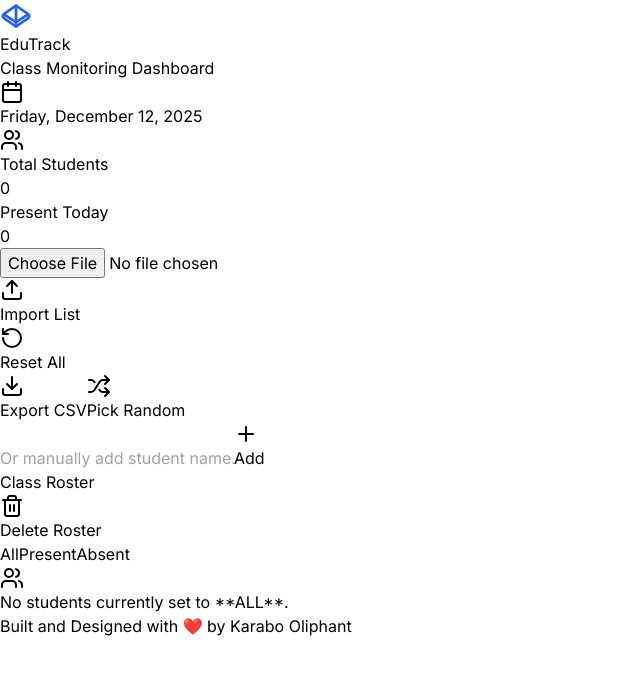
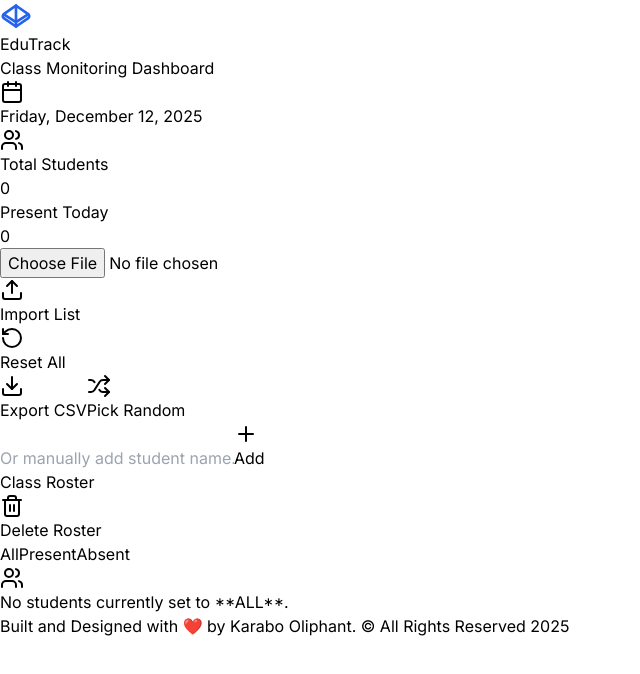
Before and after one commit to DynamicKarabo/class-app, a React (Vite) app: page / in a window 1280 px wide. Shown: the top 674 px of the page, without its empty margins (0-640 px from the left). Built offline with nearby package versions, Linux system fonts and the light colour scheme.

Commit message:
Update App.tsx added copyright

```diff
--- a/src/App.tsx
+++ b/src/App.tsx
@@ -505,7 +505,7 @@ export default function ClassMonitoringApp() {
         {/* Footer with credits */}
         <div className="mt-12 pt-8 border-t border-gray-200 dark:border-gray-700 text-center">
           <p className="text-gray-500 dark:text-gray-400 text-sm font-medium">
-            Built and Designed with ❤️ by Karabo Oliphant
+            Built and Designed with ❤️ by Karabo Oliphant. © All Rights Reserved 2025
           </p>
         </div>
       </div>
```
